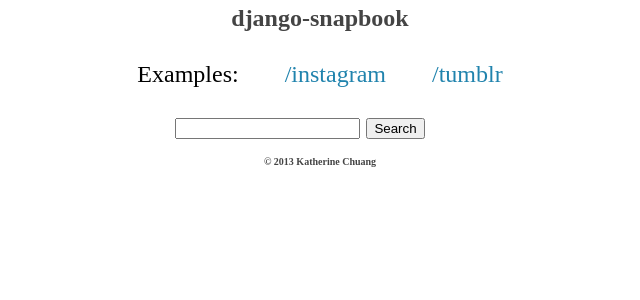
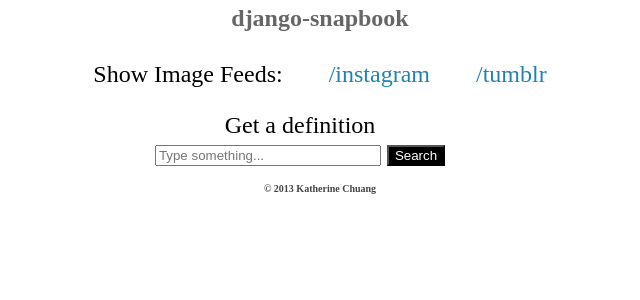
Before and after one commit to katychuang/django-snapbook, a Django app: page / in a window 1280 px wide. Shown: the top 300 px of the page, without its empty margins (340-980 px from the left). Run offline with Django 3.2, Linux system fonts and the light colour scheme; parts of the project's set-up code (start-up, migrations or seed data) failed here and were passed over; some libraries are stand-ins or nearby versions.

Commit message:
add a back to home page link. modify input element look

```diff
--- a/example/templates/base.html
+++ b/example/templates/base.html
@@ -5,7 +5,7 @@
     a { text-decoration: none}
 
     body { font-family: verdana; margin:0; padding:0; font-family: 'Cardo'; font-size:18pt;}
-
+    a {color:#666666;}
     h1 {color:#666666;    font-family: 'Cardo';    font-size:18pt;}
     h2 {
         width: 100%;
@@ -23,13 +23,24 @@
     .home li a:hover {    color: #aa1111;}
     .photos li {display:inline; }
     .articles { text-align: left; font-size: 16pt;}
+
+    input[type=text] {
+width: 218px;
+}
+
+input[type=submit] {
+background: #000;
+color: #fff;
+}
+
+
     </style>
     {% endblock css %}
     </head>
 
 <body>
 {% block header %}
-<h2>{{ page_title }}</h2>
+<h2><a href="/">{{ page_title }}</a></h2>
 {% endblock header %}
 
 
--- a/example/templates/example/index.html
+++ b/example/templates/example/index.html
@@ -11,7 +11,7 @@
     {% if name %}
 
     <ul class="home">
-        <li>Examples:</li>
+        <li>Show Image Feeds:</li>
         <!--li><a href="/flickr">/flickr</a></li-->
         <li><a href="/instagram">/instagram</a></li>
         <li><a href="/tumblr">/tumblr</a></li>
@@ -19,8 +19,9 @@
     </ul>
 
     <div>
+        Get a definition
         <form method="get" action="/search/">
-            <input type="input" name="q" id="id_q"  />
+            <input type="text" placeholder="Type something..." name="q" id="id_q" size="35" />
             <input type="submit" value="Search">
         </form>
     </div>
@@ -28,10 +29,10 @@
     {% endif %}
 
     {% if popular %}
-    <div style="width:100%; overflow:auto;white-space: nowrap;border:1px solid teal">
+    <div style="width:100%; overflow:auto;">
         <ul class="photos">
         {% for p in popular %}
-            <li><img src="{{ p }}" height="100"></li>
+            <li><img src="{{ p }}" height="250"></li>
         {% endfor %}
         </ul>
     </div>
@@ -39,6 +40,7 @@
 
 
     {% if query_string %}
+    <h2><a href="/">&lt; Home</a></h2>
         <h1>{{ query_string }} ({{ pos }}) : {{ definition }}</h1>
 
     {% if tumble %}
```
